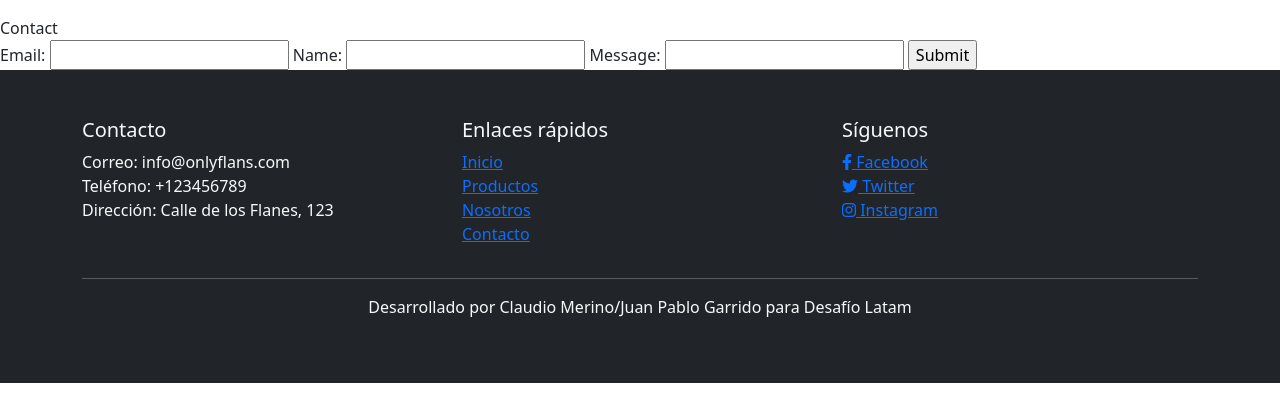
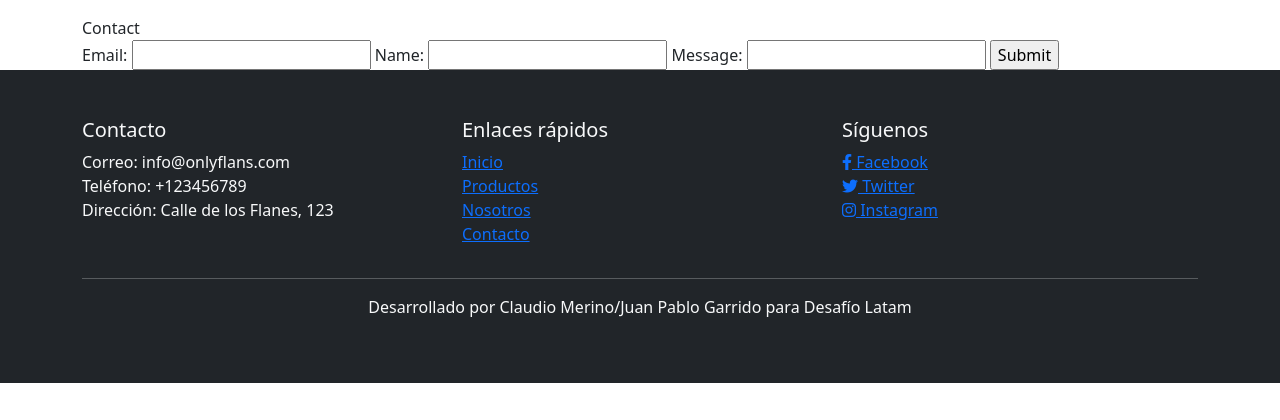
Before and after one commit to ClaudioDL24/django_onlyflans, a Django app: page /contact in a window 1280 px wide. Shown: the part 141-561 px from the top of the page. Run offline with Django 4.2, Linux system fonts and the light colour scheme.

Commit message:
Modificacion contact.html

```diff
--- a/onlyflans_dj/static_pages/templates/contact.html
+++ b/onlyflans_dj/static_pages/templates/contact.html
@@ -1,7 +1,7 @@
 {% extends 'static_base.html' %}
 
 {% block 'content' %}
-<div class="containe">
+<div class="container">
     Contact
     <form action="/contact" method="post">
         {% csrf_token %}
```
